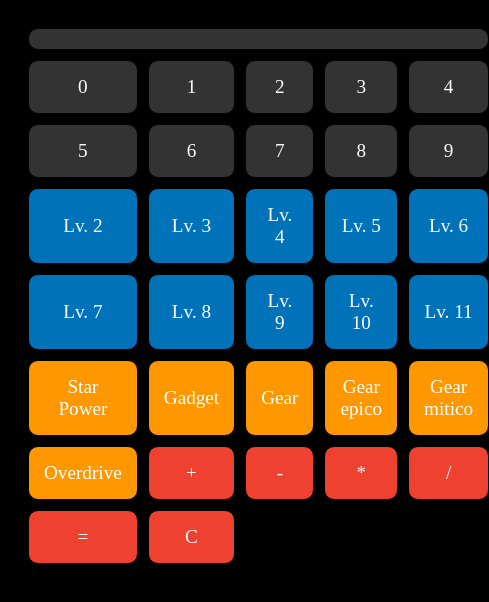
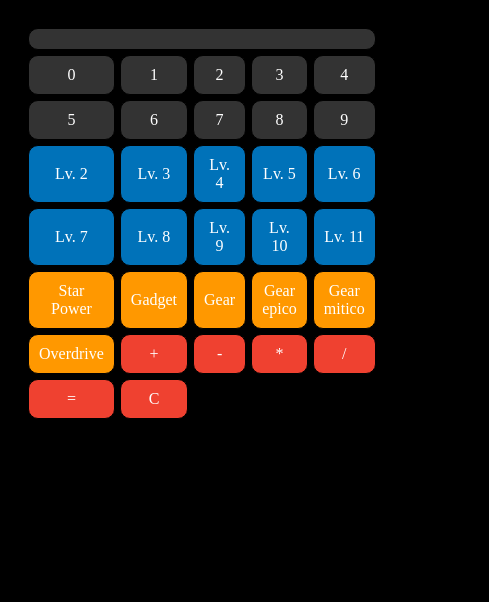
Before and after one commit to GRAxx-bskcmp/calcolatrice, a plain HTML site: page index.html in a window 390 px wide. Shown: the whole page, 489 px wide, since content can reach past the window. Drawn offline with Linux system fonts and the light colour scheme.

Commit message:
Update index.html

```diff
--- a/index.html
+++ b/index.html
@@ -71,13 +71,17 @@
  	    color: #fff;
 	}
 	@media (max-width: 600px) {
-    	    .calculator {
-            grid-template-columns: repeat(3, 1fr);
-        }
-           .button {
-           padding: 15px;
-           font-size: 1.2em;
-        }
+    .calculator {
+        grid-template-columns: repeat(2, 1fr);
+        gap: 5px;
+    }
+    .button {
+        padding: 10px;
+        font-size: 1em;
+    }
+    .display {
+        font-size: 1.5em;
+    }
 }
 
     </style>
```
